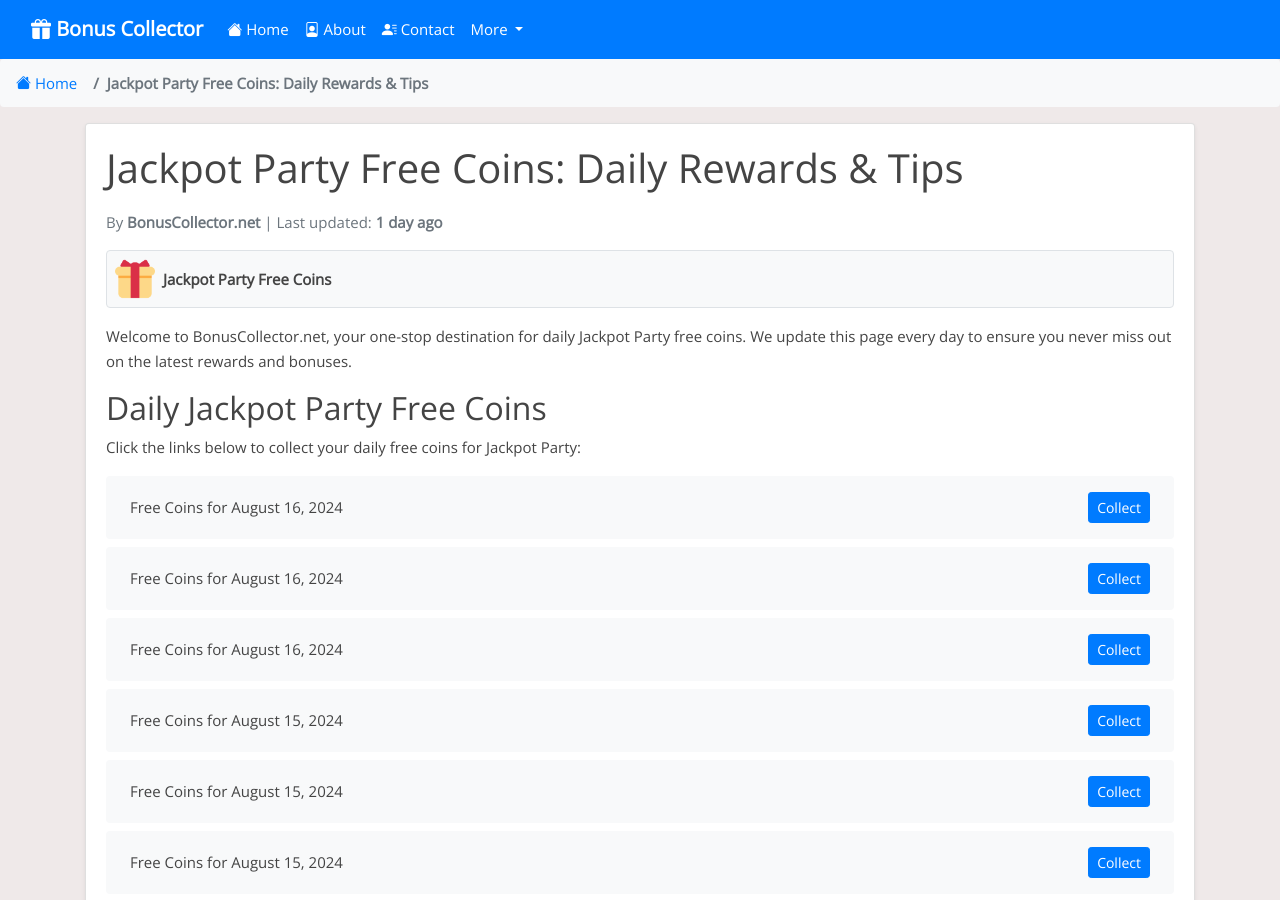
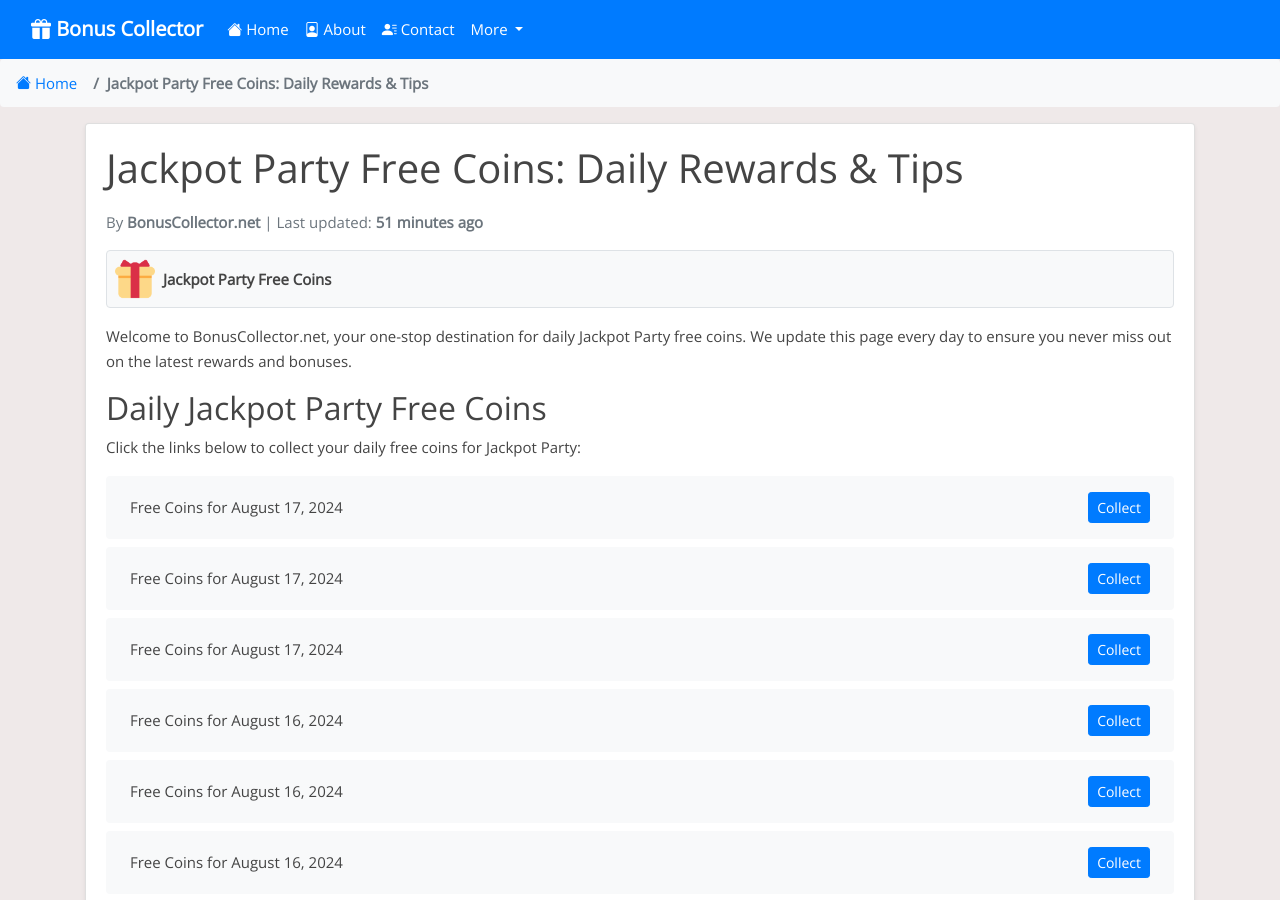
Before and after one commit to Prollad99/bs-net, a Jekyll site: the page built from _posts/2024-07-31-jackpot-party.md, in a window 1280 px wide and 900 px high. Built offline with Jekyll 4.4.1, drawn with Linux system fonts in a browser that asks for light colours; nearby versions of some CDN libraries; comment, search, counter and statistics services are not loaded; some of the changed text lies outside the part shown.

Commit message:
Update jackpot-party reward links and last modified date

```diff
--- a/_data/include_files.yml
+++ b/_data/include_files.yml
@@ -68,7 +68,7 @@
   last_modified: 2024-08-17 02:49:19
 
 jackpot-party.html:
-  last_modified: 2024-08-16 03:42:37
+  last_modified: 2024-08-17 03:22:00
 
 quick-hit-slots.html:
   last_modified: 2024-08-17 03:21:55
--- a/_includes/jackpot-party.html
+++ b/_includes/jackpot-party.html
@@ -1,4 +1,16 @@
 <ul class="list-group mt-3 mb-4">
+  <li class="list-group-item d-flex justify-content-between align-items-center">
+    <span>Free Coins for August 17, 2024</span>
+    <a href="https://jackpotpartycasino.jckpt.me/31ecb7a0d0" class="btn btn-primary btn-sm">Collect</a>
+  </li>
+  <li class="list-group-item d-flex justify-content-between align-items-center">
+    <span>Free Coins for August 17, 2024</span>
+    <a href="https://jackpotpartycasino.jckpt.me/4d351cd24d" class="btn btn-primary btn-sm">Collect</a>
+  </li>
+  <li class="list-group-item d-flex justify-content-between align-items-center">
+    <span>Free Coins for August 17, 2024</span>
+    <a href="https://jackpotpartycasino.jckpt.me/3178ab8b0b" class="btn btn-primary btn-sm">Collect</a>
+  </li>
   <li class="list-group-item d-flex justify-content-between align-items-center">
     <span>Free Coins for August 16, 2024</span>
     <a href="https://jackpotpartycasino.jckpt.me/8317398f00" class="btn btn-primary btn-sm">Collect</a>
@@ -387,16 +399,4 @@
     <span>Free Coins for Invalid Date</span>
     <a href="http://bit.ly/4d8dov5" class="btn btn-primary btn-sm">Collect</a>
   </li>
-  <li class="list-group-item d-flex justify-content-between align-items-center">
-    <span>Free Coins for Invalid Date</span>
-    <a href="https://bit.ly/4bRdaY2" class="btn btn-primary btn-sm">Collect</a>
-  </li>
-  <li class="list-group-item d-flex justify-content-between align-items-center">
-    <span>Free Coins for Invalid Date</span>
-    <a href="https://bit.ly/4cF2iOf" class="btn btn-primary btn-sm">Collect</a>
-  </li>
-  <li class="list-group-item d-flex justify-content-between align-items-center">
-    <span>Free Coins for Invalid Date</span>
-    <a href="http://bit.ly/4bRdaY2" class="btn btn-primary btn-sm">Collect</a>
-  </li>
 </ul>
```
Also changed, not shown: links-json/jackpot-party.json (+12 -9 lines).
